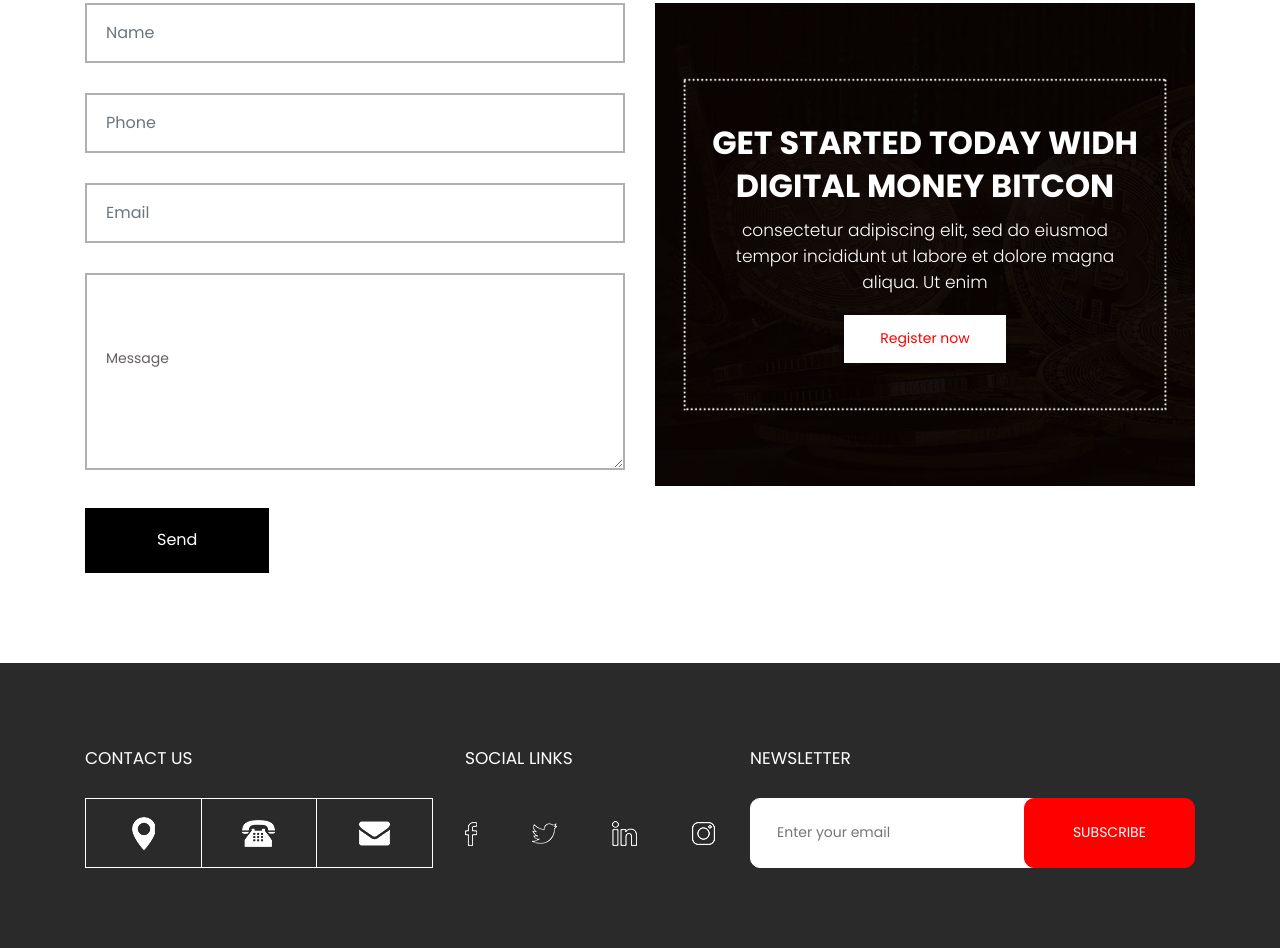
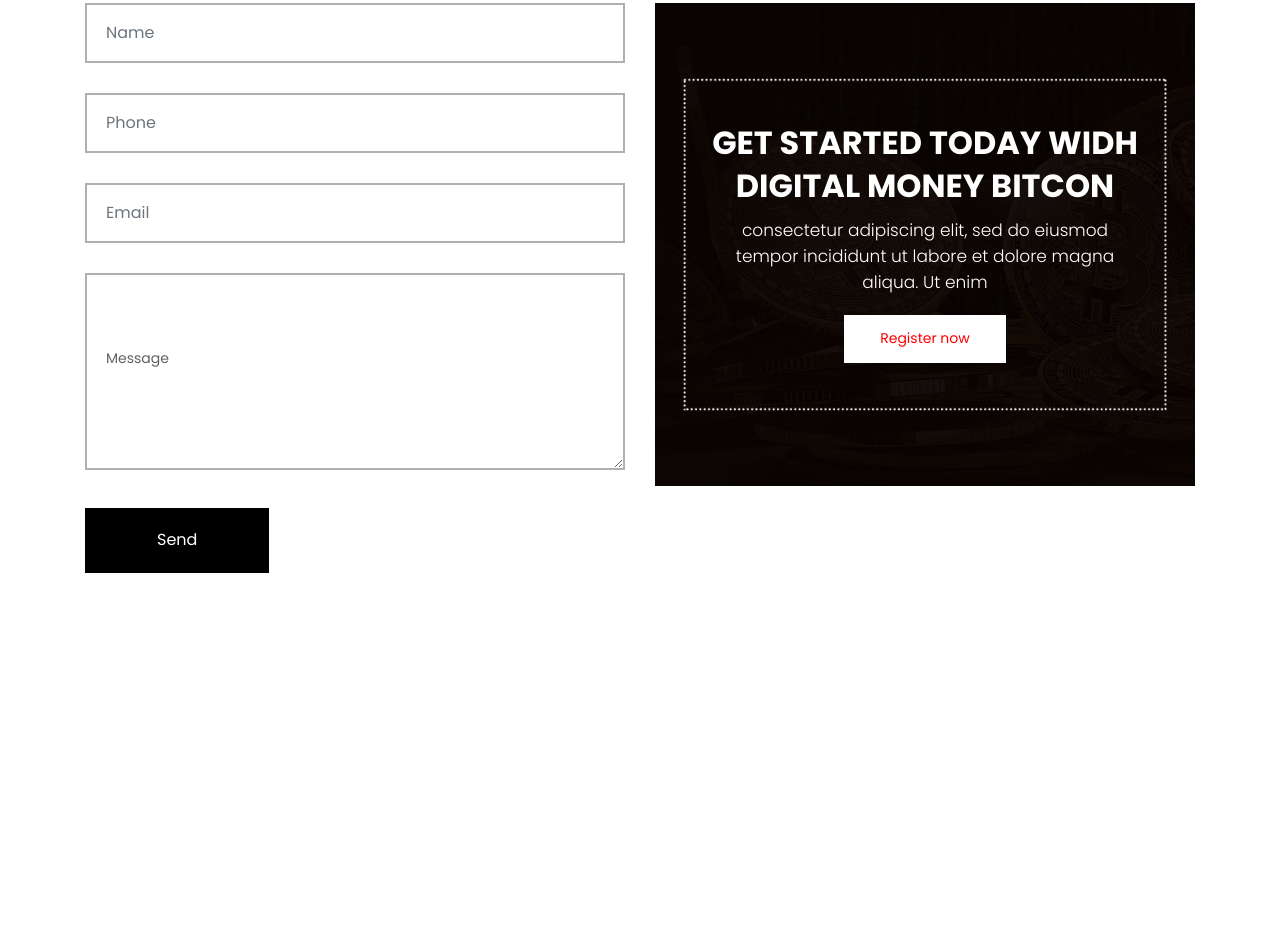
Before and after one commit to sharkwhite43/WebTravelChiangMai, a plain HTML site: page index.html in a window 1280 px wide. Shown: the part 3831-4779 px from the top of the page. After the commit the page ends 4494 px from the top, so only its background shows below. Drawn offline with nearby package versions, Linux system fonts and the light colour scheme; a script that the page names is missing.

Commit message:
Update index.html

```diff
--- a/index.html
+++ b/index.html
@@ -296,57 +296,7 @@
     </div>
 
 
-    <footer>
-        <div class="footer ">
-            <div class="container ">
-                <div class="row ">
-                    <div class="col-xl-4 col-lg-4 col-md-4 col-sm-12 ">
-                        <div class="Contact ">
-                            <h3>Contact Us</h3>
-                            <ul class="contant_icon ">
-                                <li>
-                                    <a href="# "><img src="icon/location.png "></a>
-                                </li>
-                                <li>
-                                    <a href="# "><img src="icon/tellephone.png "></a>
-                                </li>
-                                <li>
-                                    <a href="# "><img src="icon/email.png "></a>
-                                </li>
-                            </ul>
-                        </div>
-                    </div>
-                    <div class="col-xl-3 col-lg-3 col-md-3 col-sm-12 ">
-                        <div class="Social ">
-                            <h3>Social links</h3>
-                            <ul class="socil_link ">
-                                <li>
-                                    <a href="# "><img src="icon/fb.png "></a>
-                                </li>
-                                <li>
-                                    <a href="# "><img src="icon/Tw.png "></a>
-                                </li>
-                                <li>
-                                    <a href="# "><img src="icon/lin.png "></a>
-                                </li>
-                                <li>
-                                    <a href="# "><img src="icon/insta.png "></a>
-                                </li>
-                            </ul>
-                        </div>
-                    </div>
-                    <div class="col-xl-5 col-lg-5 col-md-5 col-sm-12 ">
-                        <div class="newsletter ">
-                            <h3>newsletter</h3>
-                            <input class="new " placeholder="Enter your email " type="Enter your email ">
-                            <button class="subscribe ">subscribe</button>
-                        </div>
-                    </div>
-                </div>
-            </div>
-        </div>
 
-    </footer>
 
     <script src="js/jquery.min.js "></script>
     <script src="js/popper.min.js "></script>
```
